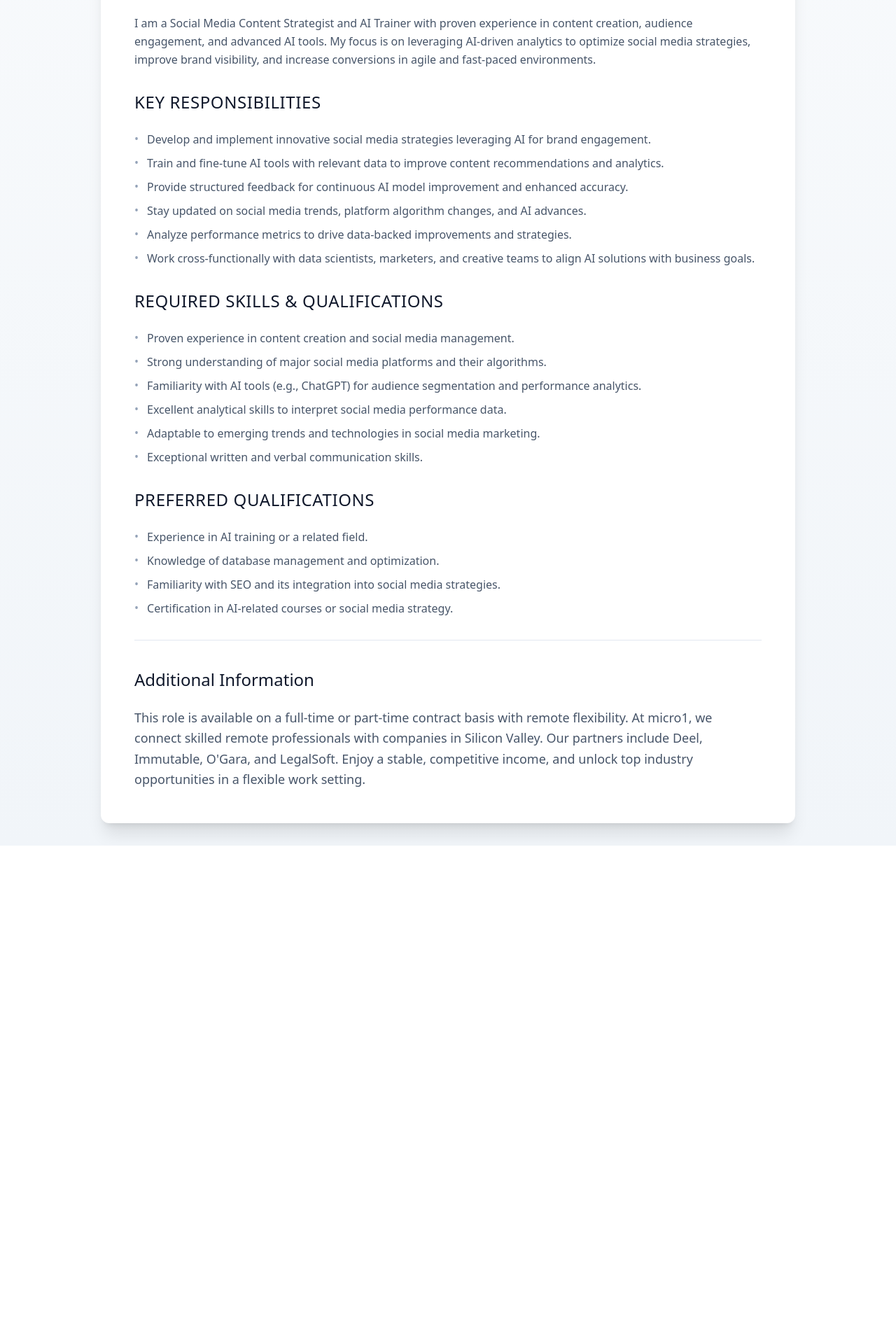
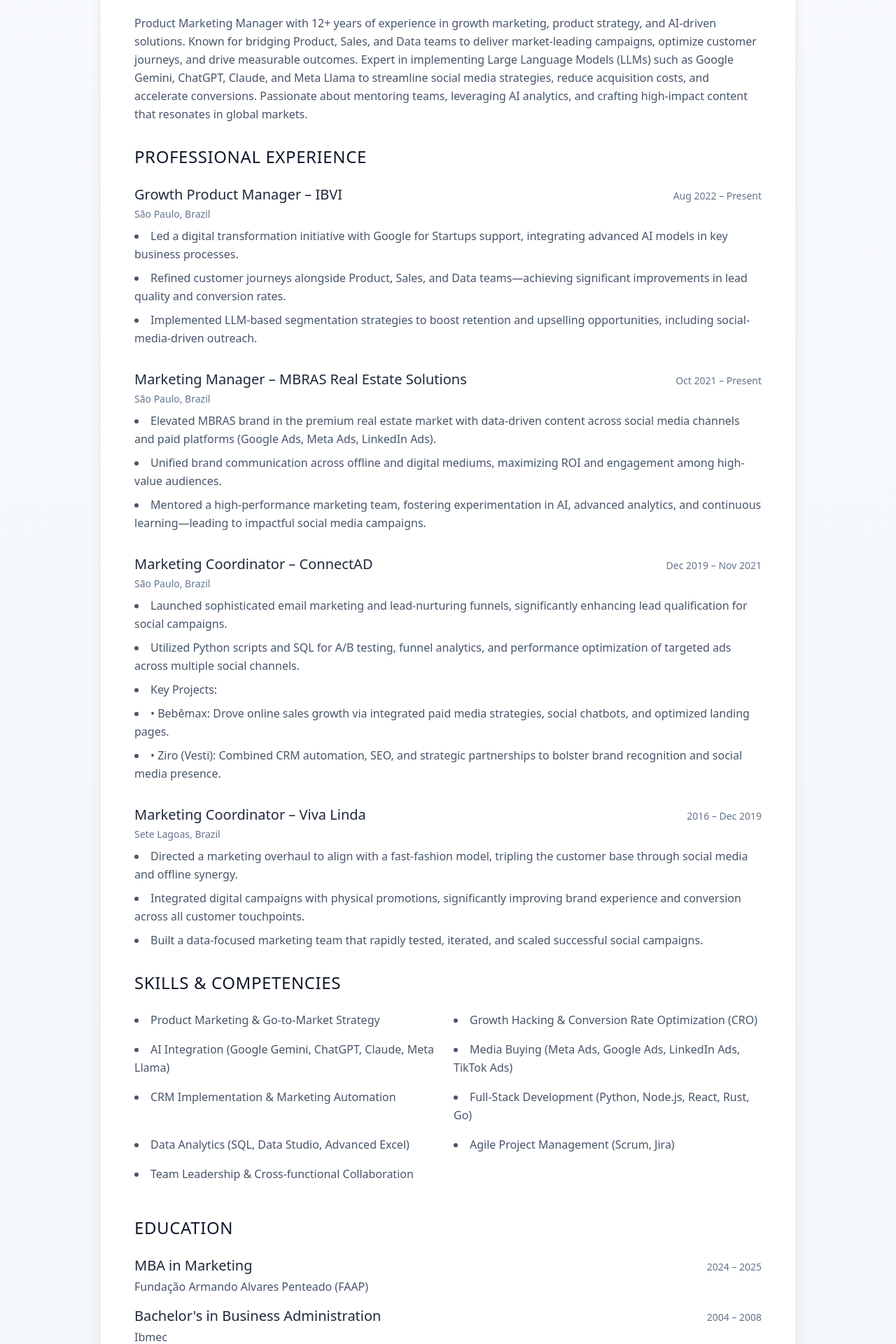
Before and after one commit to limaronaldo/ronaldo-resume, a Next.js app: page /resume-ai in a window 1280 px wide. Shown: the part 260-2180 px from the top of the page at 70% size. Before the commit the page ends 1468 px from the top, so only its background shows below. Built offline with nearby package versions, Linux system fonts and the light colour scheme.

Commit message:
resume-ai page 2

```diff
--- a/app/resume-ai/page.tsx
+++ b/app/resume-ai/page.tsx
@@ -1,6 +1,14 @@
+// pages/resume-ai.tsx
 'use client';
 
 import { useEffect, useState } from 'react';
+
+/**
+ * This page is based on the structure of Resume.tsx,
+ * but customized to display a resume geared toward
+ * a "Social Media Content Strategist – AI Trainer" role,
+ * using your real professional experience.
+ */
 
 export default function ResumeAI() {
   const [mounted, setMounted] = useState(false);
@@ -23,45 +31,129 @@
     return null;
   }
 
+  // Contact and header info
   const contactInfo = {
     name: 'Ronaldo Lima',
     role: 'Social Media Content Strategist - AI Trainer',
-    email: 'ronaldo.lima.marketing@gmail.com',
+    email: 'ronaldomlima@gmail.com',
     phone: '+55 11 93459-2736',
-    location: 'São Paulo, Brazil',
+    location: 'Alto de Pinheiros, São Paulo, SP',
   };
 
+  // Professional Summary updated to emphasize social media + AI training
   const professionalSummary = `
-    I am a Social Media Content Strategist and AI Trainer with proven experience
-    in content creation, audience engagement, and advanced AI tools. My focus
-    is on leveraging AI-driven analytics to optimize social media strategies,
-    improve brand visibility, and increase conversions in agile and fast-paced environments.
+    Product Marketing Manager with 12+ years of experience in growth marketing, product strategy,
+    and AI-driven solutions. Known for bridging Product, Sales, and Data teams to deliver market-leading
+    campaigns, optimize customer journeys, and drive measurable outcomes. Expert in implementing Large
+    Language Models (LLMs) such as Google Gemini, ChatGPT, Claude, and Meta Llama to streamline social
+    media strategies, reduce acquisition costs, and accelerate conversions. Passionate about mentoring teams,
+    leveraging AI analytics, and crafting high-impact content that resonates in global markets.
   `;
 
-  const keyResponsibilities = [
-    'Develop and implement innovative social media strategies leveraging AI for brand engagement.',
-    'Train and fine-tune AI tools with relevant data to improve content recommendations and analytics.',
-    'Provide structured feedback for continuous AI model improvement and enhanced accuracy.',
-    'Stay updated on social media trends, platform algorithm changes, and AI advances.',
-    'Analyze performance metrics to drive data-backed improvements and strategies.',
-    'Work cross-functionally with data scientists, marketers, and creative teams to align AI solutions with business goals.',
+  // Professional Experience mapped to highlight social media/AI impact
+  const professionalExperience = [
+    {
+      title: 'Growth Product Manager',
+      company: 'IBVI',
+      period: 'Aug 2022 – Present',
+      location: 'São Paulo, Brazil',
+      highlights: [
+        'Led a digital transformation initiative with Google for Startups support, integrating advanced AI models in key business processes.',
+        'Refined customer journeys alongside Product, Sales, and Data teams—achieving significant improvements in lead quality and conversion rates.',
+        'Implemented LLM-based segmentation strategies to boost retention and upselling opportunities, including social-media-driven outreach.',
+      ],
+    },
+    {
+      title: 'Marketing Manager',
+      company: 'MBRAS Real Estate Solutions',
+      period: 'Oct 2021 – Present',
+      location: 'São Paulo, Brazil',
+      highlights: [
+        'Elevated MBRAS brand in the premium real estate market with data-driven content across social media channels and paid platforms (Google Ads, Meta Ads, LinkedIn Ads).',
+        'Unified brand communication across offline and digital mediums, maximizing ROI and engagement among high-value audiences.',
+        'Mentored a high-performance marketing team, fostering experimentation in AI, advanced analytics, and continuous learning—leading to impactful social media campaigns.',
+      ],
+    },
+    {
+      title: 'Marketing Coordinator',
+      company: 'ConnectAD',
+      period: 'Dec 2019 – Nov 2021',
+      location: 'São Paulo, Brazil',
+      highlights: [
+        'Launched sophisticated email marketing and lead-nurturing funnels, significantly enhancing lead qualification for social campaigns.',
+        'Utilized Python scripts and SQL for A/B testing, funnel analytics, and performance optimization of targeted ads across multiple social channels.',
+        'Key Projects:',
+        '• Bebêmax: Drove online sales growth via integrated paid media strategies, social chatbots, and optimized landing pages.',
+        '• Ziro (Vesti): Combined CRM automation, SEO, and strategic partnerships to bolster brand recognition and social media presence.',
+      ],
+    },
+    {
+      title: 'Marketing Coordinator',
+      company: 'Viva Linda',
+      period: '2016 – Dec 2019',
+      location: 'Sete Lagoas, Brazil',
+      highlights: [
+        'Directed a marketing overhaul to align with a fast-fashion model, tripling the customer base through social media and offline synergy.',
+        'Integrated digital campaigns with physical promotions, significantly improving brand experience and conversion across all customer touchpoints.',
+        'Built a data-focused marketing team that rapidly tested, iterated, and scaled successful social campaigns.',
+      ],
+    },
   ];
 
-  const requiredSkills = [
-    'Proven experience in content creation and social media management.',
-    'Strong understanding of major social media platforms and their algorithms.',
-    'Familiarity with AI tools (e.g., ChatGPT) for audience segmentation and performance analytics.',
-    'Excellent analytical skills to interpret social media performance data.',
-    'Adaptable to emerging trends and technologies in social media marketing.',
-    'Exceptional written and verbal communication skills.',
+  // Skills & Competencies
+  const skillsCompetencies = [
+    'Product Marketing & Go-to-Market Strategy',
+    'Growth Hacking & Conversion Rate Optimization (CRO)',
+    'AI Integration (Google Gemini, ChatGPT, Claude, Meta Llama)',
+    'Media Buying (Meta Ads, Google Ads, LinkedIn Ads, TikTok Ads)',
+    'CRM Implementation & Marketing Automation',
+    'Full-Stack Development (Python, Node.js, React, Rust, Go)',
+    'Data Analytics (SQL, Data Studio, Advanced Excel)',
+    'Agile Project Management (Scrum, Jira)',
+    'Team Leadership & Cross-functional Collaboration',
   ];
 
-  const preferredQualifications = [
-    'Experience in AI training or a related field.',
-    'Knowledge of database management and optimization.',
-    'Familiarity with SEO and its integration into social media strategies.',
-    'Certification in AI-related courses or social media strategy.',
+  // Education
+  const education = [
+    {
+      degree: 'MBA in Marketing',
+      school: 'Fundação Armando Alvares Penteado (FAAP)',
+      period: '2024 – 2025',
+    },
+    {
+      degree: "Bachelor's in Business Administration",
+      school: 'Ibmec',
+      period: '2004 – 2008',
+    },
   ];
+
+  // Languages
+  const languages = [
+    {
+      language: 'Portuguese',
+      level: 'Native',
+    },
+    {
+      language: 'English',
+      level: 'Fluent',
+    },
+  ];
+
+  // Tools & Certifications
+  const toolsCertifications = [
+    'Professional Scrum Master I (Scrum.org)',
+    'Google Ads Search Certification (Google)',
+    'Advanced SQL (LinkedIn)',
+    'Experience with Jira, Git, CI/CD pipelines, and various AI platforms',
+  ];
+
+  // Additional info describing your interests & availability
+  const additionalInfo = `
+    Passionate about leveraging AI and data analytics in marketing, with a strong track record of
+    building cross-functional teams and cultivating stakeholder buy-in. Expert at tying social media
+    content strategies to measurable business outcomes and adopting cutting-edge AI solutions to
+    enhance targeting and engagement.
+  `;
 
   return (
     <div className="min-h-screen bg-gradient-to-b from-slate-50 to-slate-100">
@@ -77,7 +169,10 @@
               {contactInfo.role}
             </h2>
             <div className="flex flex-wrap justify-center gap-x-6 gap-y-1 text-slate-500 font-light mb-4">
-              <a href={`mailto:${contactInfo.email}`} className="hover:text-slate-700 transition-colors">
+              <a
+                href={`mailto:${contactInfo.email}`}
+                className="hover:text-slate-700 transition-colors"
+              >
                 {contactInfo.email}
               </a>
               <a
@@ -102,61 +197,102 @@
             </p>
           </section>
 
-          {/* Key Responsibilities */}
+          {/* Professional Experience */}
           <section className="mb-8">
             <h3 className="text-2xl font-light text-slate-900 mb-6 tracking-wide uppercase">
-              Key Responsibilities
+              Professional Experience
             </h3>
-            <ul className="space-y-2 text-slate-600 font-light">
-              {keyResponsibilities.map((resp, i) => (
-                <li key={i} className="flex items-start">
-                  <span className="text-slate-400 mr-3">•</span>
-                  <span className="text-base leading-relaxed">{resp}</span>
+            {professionalExperience.map((exp, idx) => (
+              <div key={idx} className="mb-8">
+                <div className="flex justify-between items-baseline mb-1">
+                  <h4 className="text-xl text-slate-800 font-normal">
+                    {exp.title} – {exp.company}
+                  </h4>
+                  <p className="text-sm text-slate-500 font-light whitespace-nowrap ml-2">
+                    {exp.period}
+                  </p>
+                </div>
+                <p className="text-sm text-slate-500 font-light mb-2">
+                  {exp.location}
+                </p>
+                <ul className="list-disc list-inside space-y-2 text-slate-600 font-light">
+                  {exp.highlights.map((highlight, hIdx) => (
+                    <li key={hIdx} className="text-base leading-relaxed">
+                      {highlight}
+                    </li>
+                  ))}
+                </ul>
+              </div>
+            ))}
+          </section>
+
+          {/* Skills & Competencies */}
+          <section className="mb-12">
+            <h3 className="text-2xl font-light text-slate-900 mb-6 tracking-wide uppercase">
+              Skills & Competencies
+            </h3>
+            <ul className="grid grid-cols-2 gap-4 text-slate-600 font-light list-inside list-disc">
+              {skillsCompetencies.map((skill, idx) => (
+                <li key={idx} className="text-base leading-relaxed">
+                  {skill}
                 </li>
               ))}
             </ul>
           </section>
 
-          {/* Required Skills & Qualifications */}
-          <section className="mb-8">
+          {/* Education */}
+          <section className="mb-12">
             <h3 className="text-2xl font-light text-slate-900 mb-6 tracking-wide uppercase">
-              Required Skills & Qualifications
+              Education
+            </h3>
+            {education.map((edu, idx) => (
+              <div key={idx} className="mb-4">
+                <div className="flex justify-between items-baseline mb-1">
+                  <h4 className="text-xl text-slate-800 font-normal">{edu.degree}</h4>
+                  <p className="text-sm text-slate-500 font-light whitespace-nowrap ml-4">{edu.period}</p>
+                </div>
+                <p className="text-base text-slate-600 font-light">{edu.school}</p>
+              </div>
+            ))}
+          </section>
+
+          {/* Languages */}
+          <section className="mb-12">
+            <h3 className="text-2xl font-light text-slate-900 mb-6 tracking-wide uppercase">
+              Languages
             </h3>
             <ul className="space-y-2 text-slate-600 font-light">
-              {requiredSkills.map((skill, i) => (
-                <li key={i} className="flex items-start">
-                  <span className="text-slate-400 mr-3">•</span>
-                  <span className="text-base leading-relaxed">{skill}</span>
+              {languages.map((lang, idx) => (
+                <li key={idx} className="flex items-center">
+                  <span className="text-lg text-slate-800 font-light">{lang.language}</span>
+                  <span className="text-slate-300 mx-3">•</span>
+                  <span className="text-base text-slate-600 font-light">{lang.level}</span>
                 </li>
               ))}
             </ul>
           </section>
 
-          {/* Preferred Qualifications */}
-          <section className="mb-8">
+          {/* Tools & Certifications */}
+          <section className="mb-12">
             <h3 className="text-2xl font-light text-slate-900 mb-6 tracking-wide uppercase">
-              Preferred Qualifications
+              Tools & Certifications
             </h3>
-            <ul className="space-y-2 text-slate-600 font-light">
-              {preferredQualifications.map((qual, i) => (
-                <li key={i} className="flex items-start">
-                  <span className="text-slate-400 mr-3">•</span>
-                  <span className="text-base leading-relaxed">{qual}</span>
+            <ul className="list-disc list-inside space-y-2 text-slate-600 font-light">
+              {toolsCertifications.map((cert, idx) => (
+                <li key={idx} className="text-base leading-relaxed">
+                  {cert}
                 </li>
               ))}
             </ul>
           </section>
 
-          {/* Additional Info */}
+          {/* Additional Information */}
           <section className="border-t border-slate-200 pt-10">
             <h3 className="text-2xl font-light text-slate-900 mb-6">
               Additional Information
             </h3>
             <p className="text-lg text-slate-600 font-light leading-relaxed">
-              This role is available on a full-time or part-time contract basis with remote flexibility.
-              At micro1, we connect skilled remote professionals with companies in Silicon Valley.
-              Our partners include Deel, Immutable, O&apos;Gara, and LegalSoft.
-              Enjoy a stable, competitive income, and unlock top industry opportunities in a flexible work setting.
+              {additionalInfo}
             </p>
           </section>
 
```
